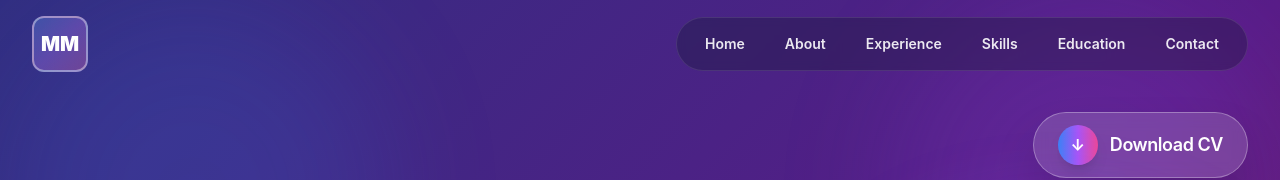
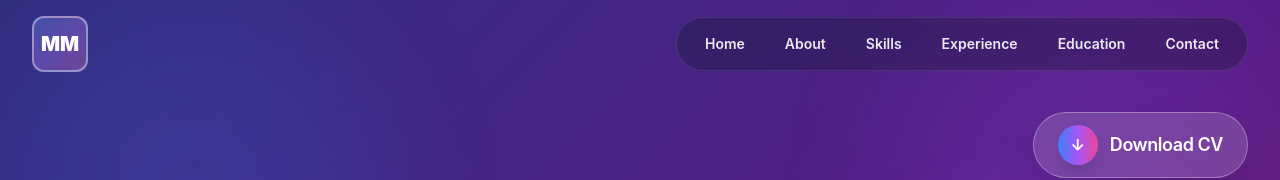
Before and after one commit to reddy771616/Mohith-Munagala-Portfolio, a React (Vite) app: page / in a window 1280 px wide. Shown: the top 180 px of the page. Built offline with nearby package versions, Linux system fonts and the light colour scheme.

Commit message:
Reorder navbar to show Skills before Experience

```diff
--- a/src/components/Navbar.jsx
+++ b/src/components/Navbar.jsx
@@ -15,8 +15,8 @@ const Navbar = () => {
   const navLinks = [
     { label: 'Home', href: '#home' },
     { label: 'About', href: '#about' },
+    { label: 'Skills', href: '#skills' },
     { label: 'Experience', href: '#experience' },
-    { label: 'Skills', href: '#skills' },
     { label: 'Education', href: '#education' },
     { label: 'Contact', href: '#contact' },
   ]
```
